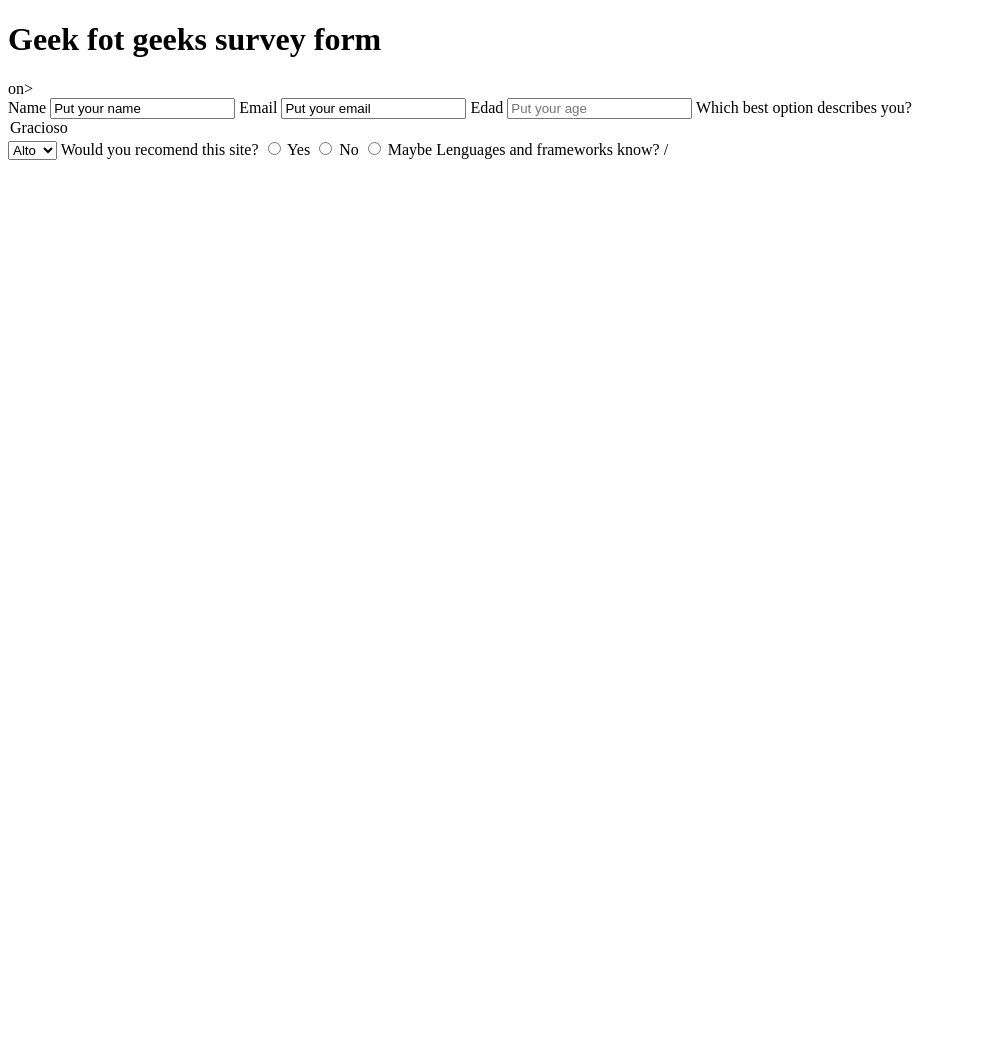
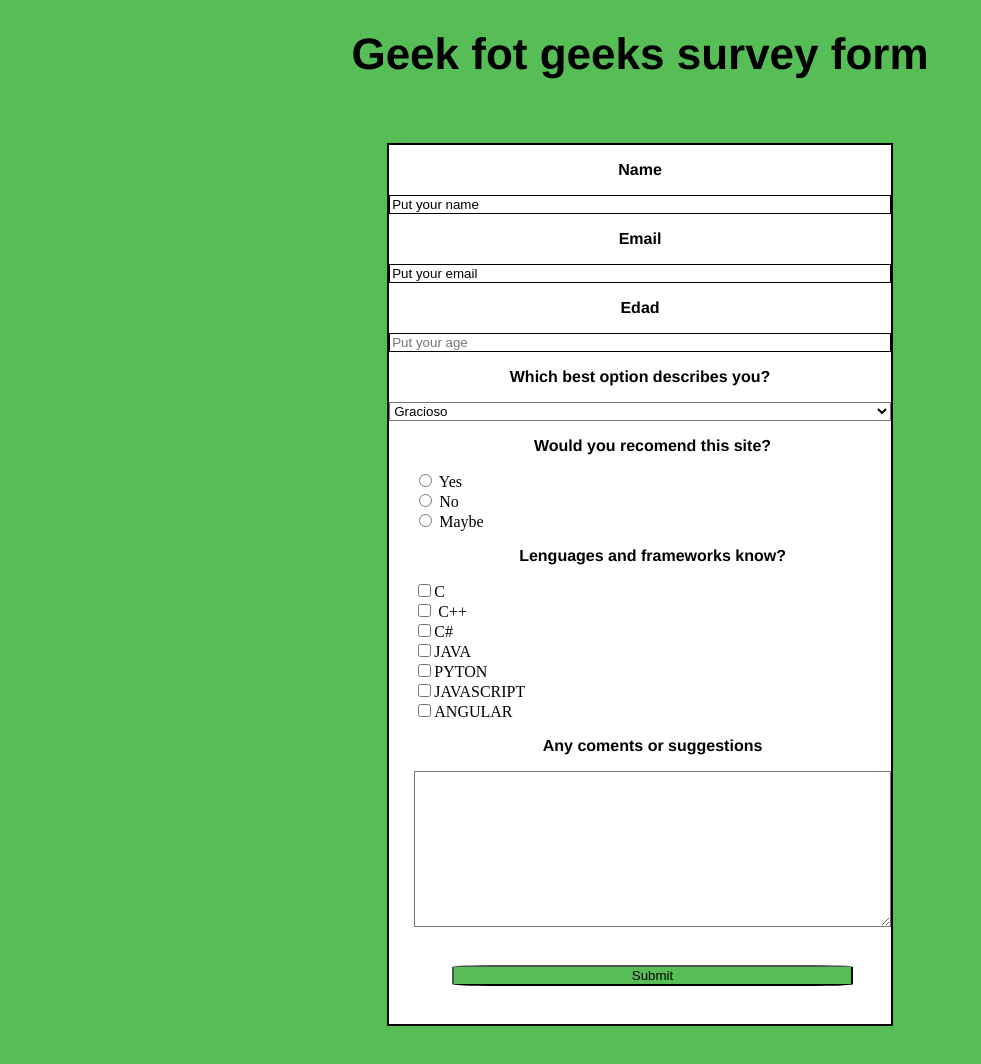
Before and after one commit to Xavi1594/formulario, a plain HTML site: page index.html in a window 1280 px wide. Shown: the whole page, without its empty margins (0-981 px from the left). Before the commit the page ends 800 px from the top, so only its background shows below. Drawn offline with Linux system fonts and the light colour scheme.

Commit message:
base formulario

```diff
--- a/index.html
+++ b/index.html
@@ -1,49 +1,68 @@
 <!DOCTYPE html>
 <html lang="en">
+
 <head>
     <meta charset="UTF-8">
     <meta http-equiv="X-UA-Compatible" content="IE=edge">
     <meta name="viewport" content="width=device-width, initial-scale=1.0">
+    <link rel="stylesheet" href="./syles.css">
     <title>Document</title>
 </head>
+
 <body>
     <header>
         <h1>Geek fot geeks survey form</h1>
-</header>on>
-<section class=" datos -usuario">
+    </header>
+    <div class="container">
+        <section class="datos-usuario">
             <label class="name">
-    Name
+                <p>Name</p>
             </label>
             <input type="text" value="Put your name " placeholder="Inserte nombre">
             <label class="email">
-    Email
+                <p>Email</p>
             </label>
             <input type="email" value="Put your email" placeholder="inserte email">
             <label class="age">
-   Edad
+                <p>Edad</p>
             </label>
+        </section>
         <input type="number" value="Enter your age" placeholder="Put your age">
         <label class="description">
-   Which best option describes you?
+            <p>Which best option describes you?</p>
         </label>
-</section>
-<option value="value1" >Gracioso</option>
         <select name="descripcion">
+            <option value="value1">Gracioso</option>
             <option value="value2"> Alto</option>
-        <option value="value3" >Bajo</option>
+            <option value="value3">Bajo</option>
         </select>
         <label class="radio-label">
-    Would you recomend this site?
-</label>
+            <p>Would you recomend this site? </p>
+
         <label> <input type="radio" name="recomend" value="Yes"> Yes </label>
         <label> <input type="radio" name="recomend" value="No"> No </label>
         <label> <input type="radio" name="recomend" value="Maybe"> Maybe </label>
-
-      <label for="checkbox">
-        Lenguages and frameworks know?
     </label>
 
+        <label class="checkbox" for="checkbox">
+            <p>Lenguages and frameworks know?</p>
+            <div class="labels-checkbox">
+            <label><input type="checkbox" id="cbox1"  value="first-checkbox">C</label>
+            <label><input type="checkbox" id="cbox2" value="second-checkbox"> C++</label>
+            <label> <input type="checkbox" id="cbox3" value="third-checkbox">C#</label>
+            <label> <input type="checkbox" id="cbox4" value="fifth-checkbox">JAVA</label>
 
+            <label> <input type="checkbox" id="cbox5" value="sith-checkbox">PYTON</label>
 
+            <label> <input type="checkbox" id="cbox6" value="seventh-checkbox">JAVASCRIPT</label>
+
+            <label> <input type="checkbox" id="cbox7" value="eighth-checkbox">ANGULAR</label>
+
+        </label>
+    </div>
+        <p>Any coments or suggestions</p>
+        <textarea id="text-tarea" name="comentarios" rows="10" cols="40"></textarea>
+        <button class="button" type="submit">Submit</button>
+    </div>
 </body>
-/<html>
+<html>
--- a/syles.css
+++ b/syles.css
@@ -0,0 +1,73 @@
+* {
+    background-color: rgb(87, 190, 87);
+}
+
+header {
+    text-align: center;
+    font-size: 22px;
+    font-family: 'Franklin Gothic Medium', 'Arial Narrow', Arial, sans-serif;
+}
+body {
+    background-color: rgb(87, 190, 87);
+}
+.container {
+    text-align: center;
+    background-color: white;
+    margin: 5% 30% 10% 30%;
+    display: flex;
+    flex-direction: column;
+    border: 2px solid black;
+}
+.container p {
+    font-size: 16px;
+    text-align: center;
+    font-family: 'Franklin Gothic Medium', 'Arial Narrow', Arial, sans-serif;
+    font-weight: bold;
+    background-color: white;
+}
+.container input {
+    background-color: white;
+    border: 1px solid black;
+    margin: left 5%;
+
+}
+.container label {
+    background-color: white;
+}
+.container select {
+    background-color: white;
+}
+.datos-usuario {
+    display: flex;
+    flex-direction: column;
+    background-color: white;
+}
+.radio-label {
+    text-align: left;
+    display: flex;
+    flex-direction: column;
+    margin-left: 5%;
+
+}
+.checkbox {
+    background-color: white;
+    display: flex;
+    flex-direction: column;
+    text-align: left;
+    margin:0 0 0 5%;
+
+}
+.labels-checkbox {
+    background-color: white;
+    display: flex;
+    flex-direction: column;
+}
+#text-tarea {
+    background-color: white;
+}
+.button {
+    background-color: rgb(87, 190, 87);
+    margin: 8% ;
+    border-radius: 10%;
+    cursor: pointer;
+}
```
Lines whose indentation alone changed are shown as unchanged.
